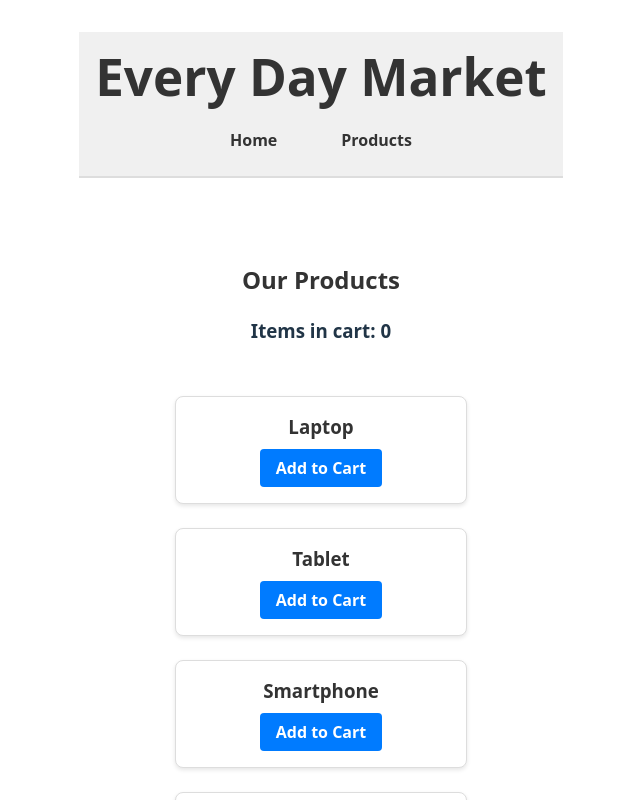
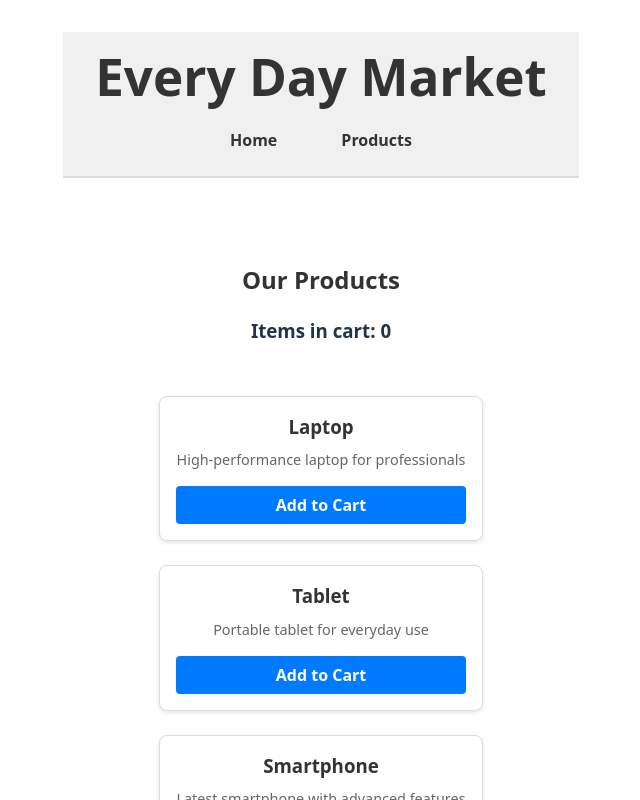
Before and after one commit to joanne-hoar/practice-session-react-ai-generated, a React (Vite) app: page /products in a window 1280 px wide. Shown: the top 800 px of the page, without its empty margins (319-959 px from the left). Built offline with nearby package versions, Linux system fonts and the light colour scheme.

Commit message:
Add product selection with visual feedback and detailed display

```diff
--- a/src/components/market/ProductCard.css
+++ b/src/components/market/ProductCard.css
@@ -4,11 +4,31 @@
     padding: 1rem;
     background-color: white;
     box-shadow: 0 2px 4px rgba(0, 0, 0, 0.1);
+    cursor: pointer;
+    transition: all 0.3s ease;
+}
+
+.product-card:hover {
+    transform: translateY(-2px);
+    box-shadow: 0 4px 8px rgba(0, 0, 0, 0.2);
+}
+
+.product-card.selected {
+    background: lightgray;
+    border: 3px solid gray;
+    box-shadow: 0 6px 12px rgba(0, 0, 0, 0.3);
+    transform: scale(1.02);
 }
 
 .product-card h3 {
     margin: 0 0 0.5rem 0;
     color: #333;
+}
+
+.product-card p {
+    color: #666;
+    font-size: 0.9rem;
+    margin: 0.5rem 0 1rem 0;
 }
 
 .add-btn {
@@ -19,6 +39,7 @@
     border-radius: 4px;
     cursor: pointer;
     font-weight: bold;
+    width: 100%;
 }
 
 .add-btn:hover {
--- a/src/components/market/ProductCard.jsx
+++ b/src/components/market/ProductCard.jsx
@@ -1,11 +1,22 @@
 import './ProductCard.css';
 
-function ProductCard({product, onAction}) {
-
+function ProductCard({product, onAction, onSelect, isSelected}) {
     return(
-        <div className="product-card">
+        <div
+            className={`product-card ${isSelected ? 'selected' : ''}`}
+            onClick={() => onSelect && onSelect(product)}
+        >
             <h3>{product.name}</h3>
-            <button className="add-btn" onClick={() => onAction(product)}>Add to Cart</button>
+            <p>{product.description}</p>
+            <button
+                className="add-btn"
+                onClick={(e) => {
+                    e.stopPropagation(); // Prevent card selection when clicking button
+                    onAction(product);
+                }}
+            >
+                Add to Cart
+            </button>
         </div>
     );
 }
--- a/src/pages/ProductsPage.css
+++ b/src/pages/ProductsPage.css
@@ -4,3 +4,22 @@
     gap: 1.5rem;
     padding: 2rem;
 }
+
+.selected-product-details {
+    background-color: #f8f9fa;
+    border: 2px solid #007bff;
+    border-radius: 8px;
+    padding: 1.5rem;
+    margin: 1rem 2rem;
+    box-shadow: 0 2px 8px rgba(0, 123, 255, 0.2);
+}
+
+.selected-product-details h3 {
+    color: #007bff;
+    margin: 0 0 0.5rem 0;
+}
+
+.selected-product-details p {
+    color: #333;
+    margin: 0;
+}
--- a/src/pages/ProductsPage.jsx
+++ b/src/pages/ProductsPage.jsx
@@ -7,6 +7,7 @@ function ProductsPage(){
     const [products, setProducts] = useState([]);
     const [loading, setLoading] = useState(true);
     const [count, setCount] = useState(0);
+    const [selectedId, setSelectedId] = useState(null); // Track selected product
 
     // useEffect to fetch products on first render
     useEffect(() => {
@@ -22,6 +23,13 @@ function ProductsPage(){
         alert(`Add ${product.name} to cart.`);
     }
 
+    function selectProduct(product) {
+        setSelectedId(product.id);
+        console.log(`Selected product: ${product.name}`);
+    }
+
+    const selectedProduct = products.find(p => p.id === selectedId);
+
     // Show loading state while fetching
     if (loading) {
         return (
@@ -35,9 +43,21 @@ function ProductsPage(){
         <div>
             <h2>Our Products</h2>
             <h3>Items in cart: {count}</h3>
+            {selectedProduct && (
+                <div className="selected-product-details">
+                    <h3>{selectedProduct.name}</h3>
+                    <p>{selectedProduct.description}</p>
+                </div>
+            )}
             <div className="products-grid">
                 {products.map(product => (
-                    <ProductCard key={product.id} product={product} onAction={addToCart}/>
+                    <ProductCard
+                        key={product.id}
+                        product={product}
+                        onAction={addToCart}
+                        onSelect={selectProduct}
+                        isSelected={product.id === selectedId}
+                    />
                 ))}
             </div>
         </div>
```
